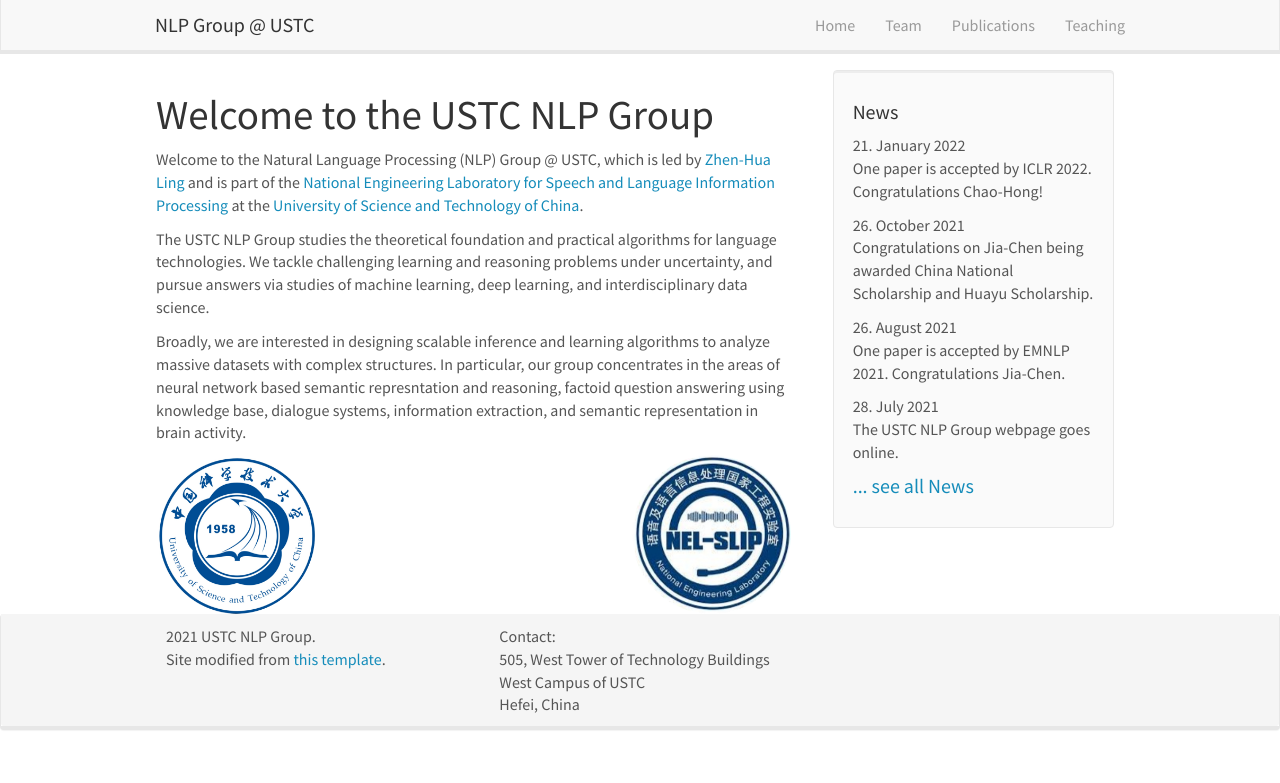
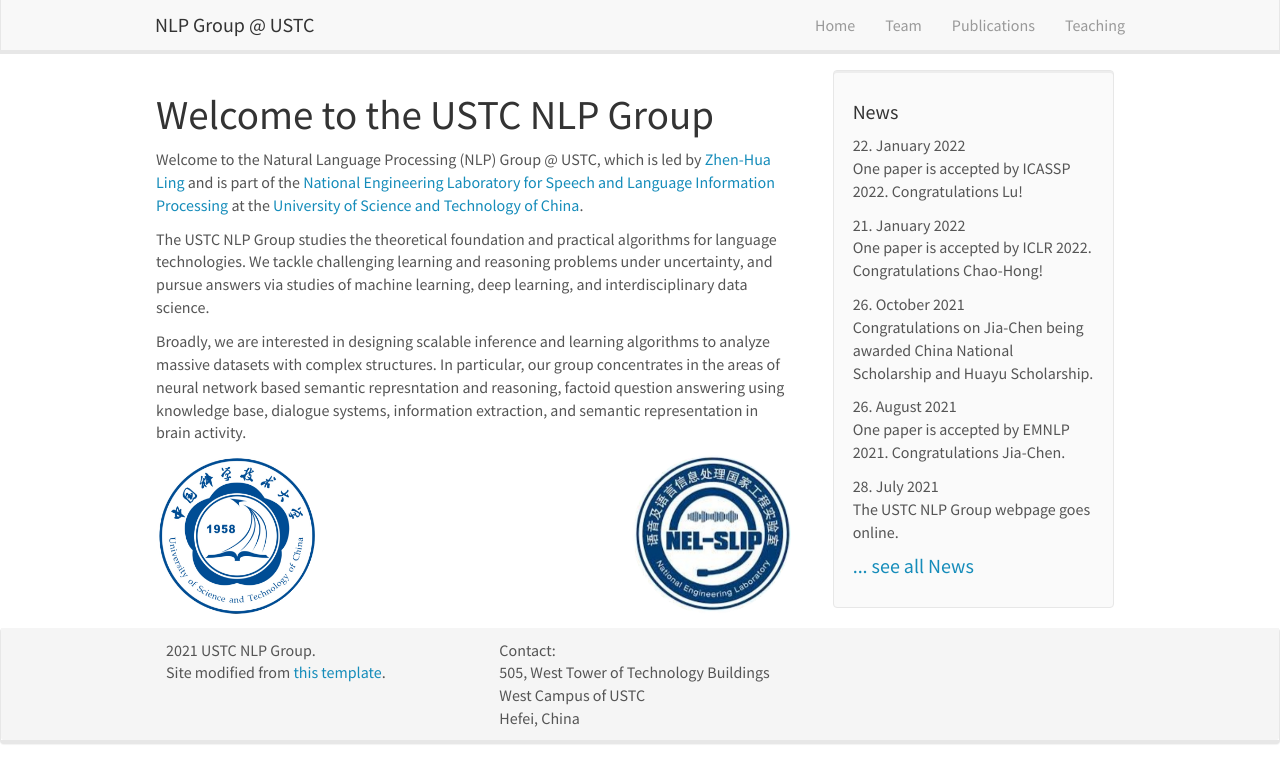
Before and after one commit to ustcnlp/ustcnlp.github.io, a Jekyll site: the page built from _pages/home.md, in a window 1280 px wide. Shown: the top 783 px of the page. Built offline with Jekyll 4.4.1, drawn with Linux system fonts in a browser that asks for light colours; nearby versions of some CDN libraries.

Commit message:
Update news.yml

```diff
--- a/_data/news.yml
+++ b/_data/news.yml
@@ -1,3 +1,6 @@
+- date: 22. January 2022
+  headline: One paper is accepted by ICASSP 2022. Congratulations Lu!
+
 - date: 21. January 2022
   headline: One paper is accepted by ICLR 2022. Congratulations Chao-Hong!
 
```
